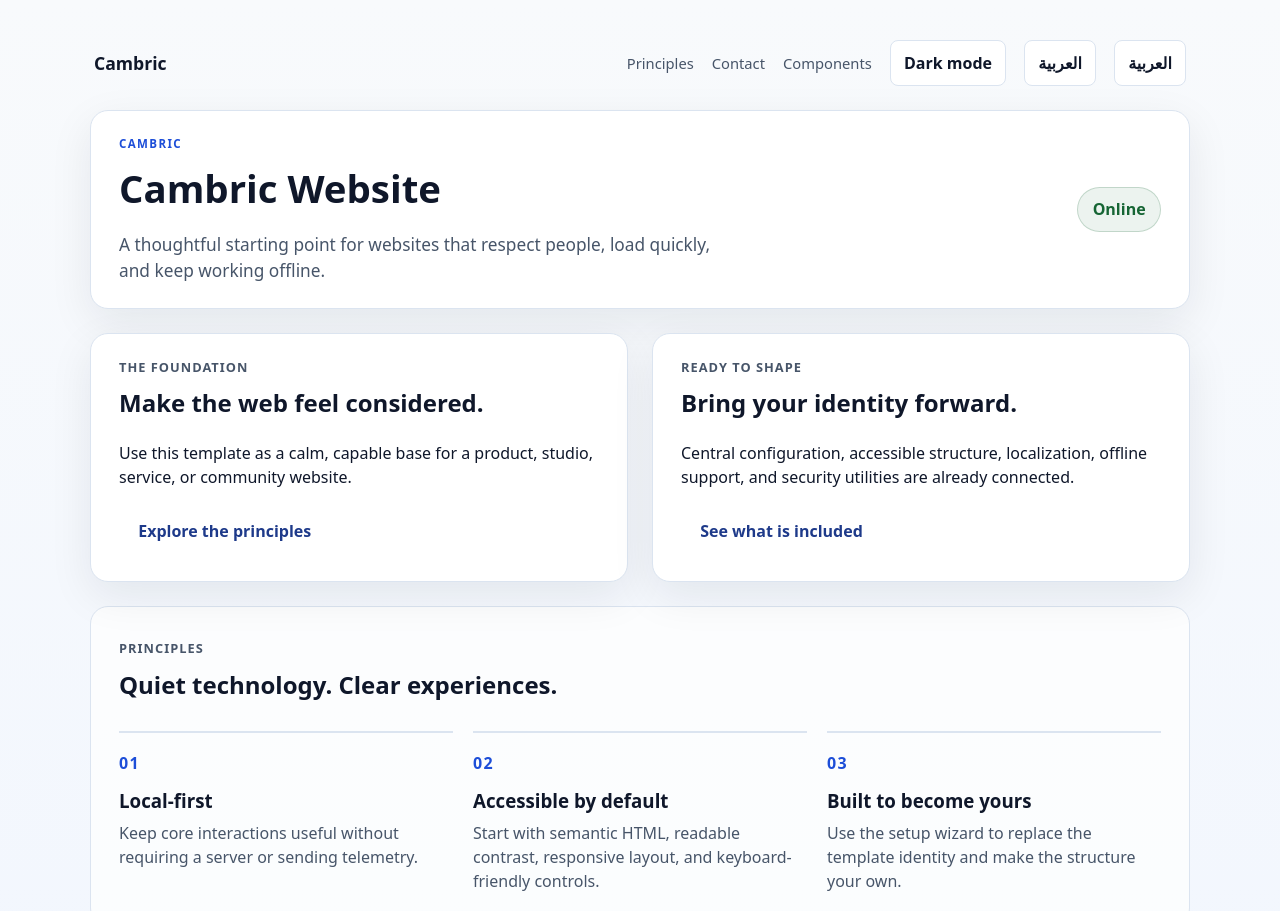
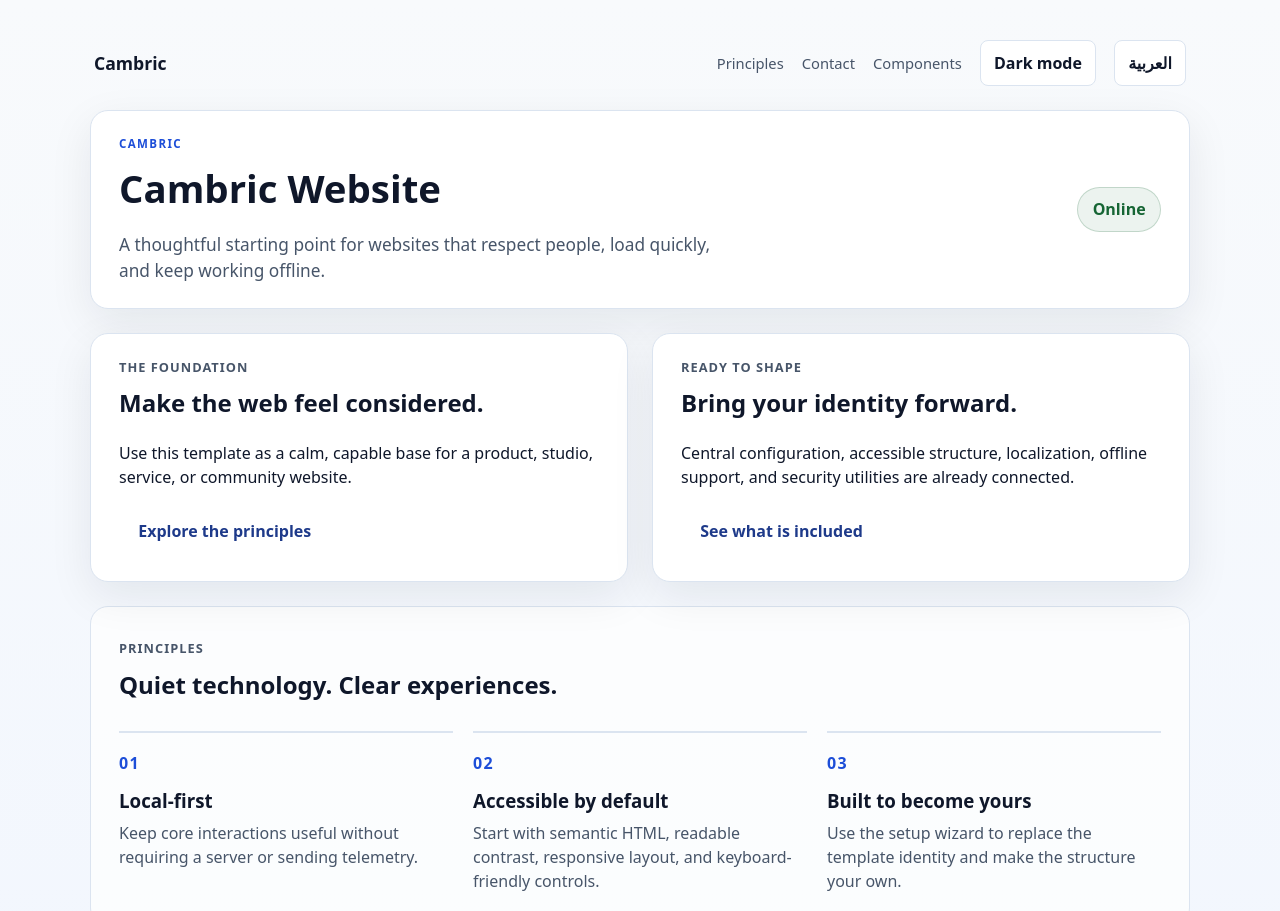
Before and after one commit to Cambric-software/web-template, a website: page index/index.html in a window 1280 px wide. Shown: the top 911 px of the page. Drawn offline with Linux system fonts and the light colour scheme; files that its build step writes are made by us from their sources; files whose address does not match are found by name.

Commit message:
fix: remove duplicate language toggle so Playwright strict mode no longer fails

```diff
--- a/index/index.html
+++ b/index/index.html
@@ -42,7 +42,6 @@
                 <a href="#contact">Contact</a>
                 <a href="./components.html">Components</a>
                 <button type="button" class="theme-toggle" data-theme-toggle aria-pressed="false">Dark mode</button>
-                <button type="button" class="theme-toggle" data-language-toggle aria-label="Switch to Arabic">العربية</button>
                 <button type="button" class="theme-toggle" data-language-toggle aria-label="Switch to Arabic">العربية</button>
             </div>
         </nav>
```
